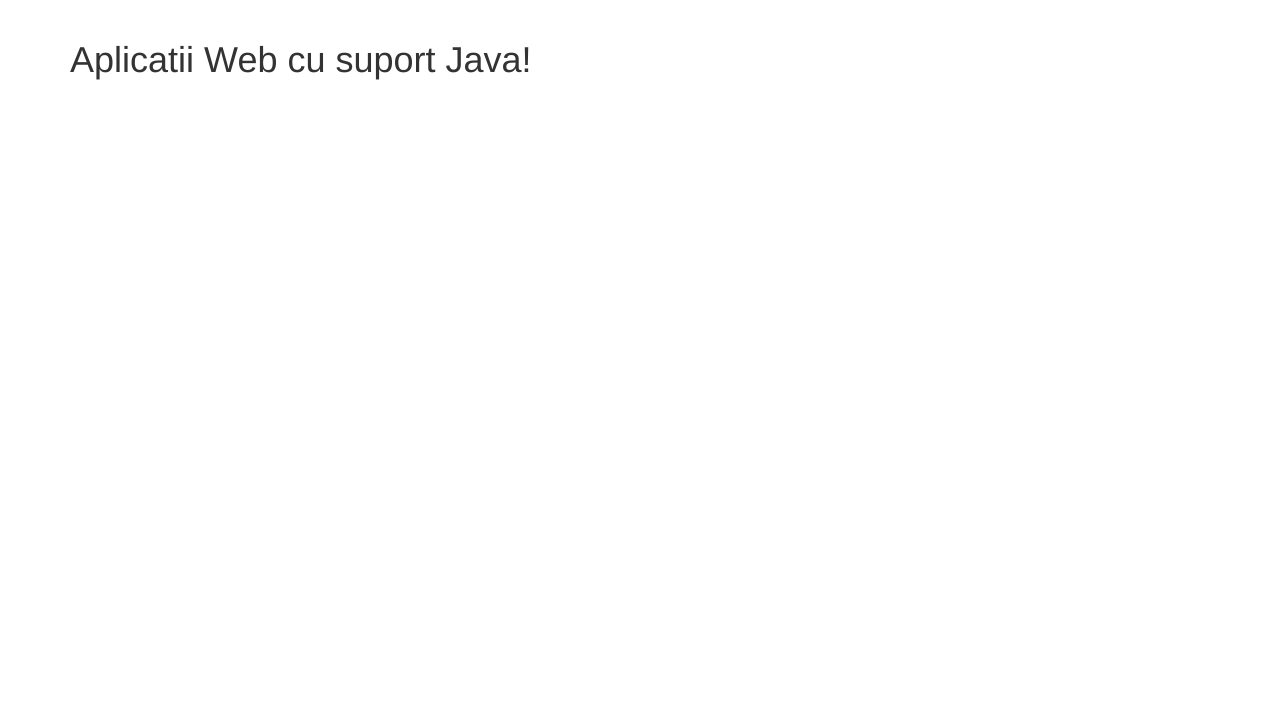
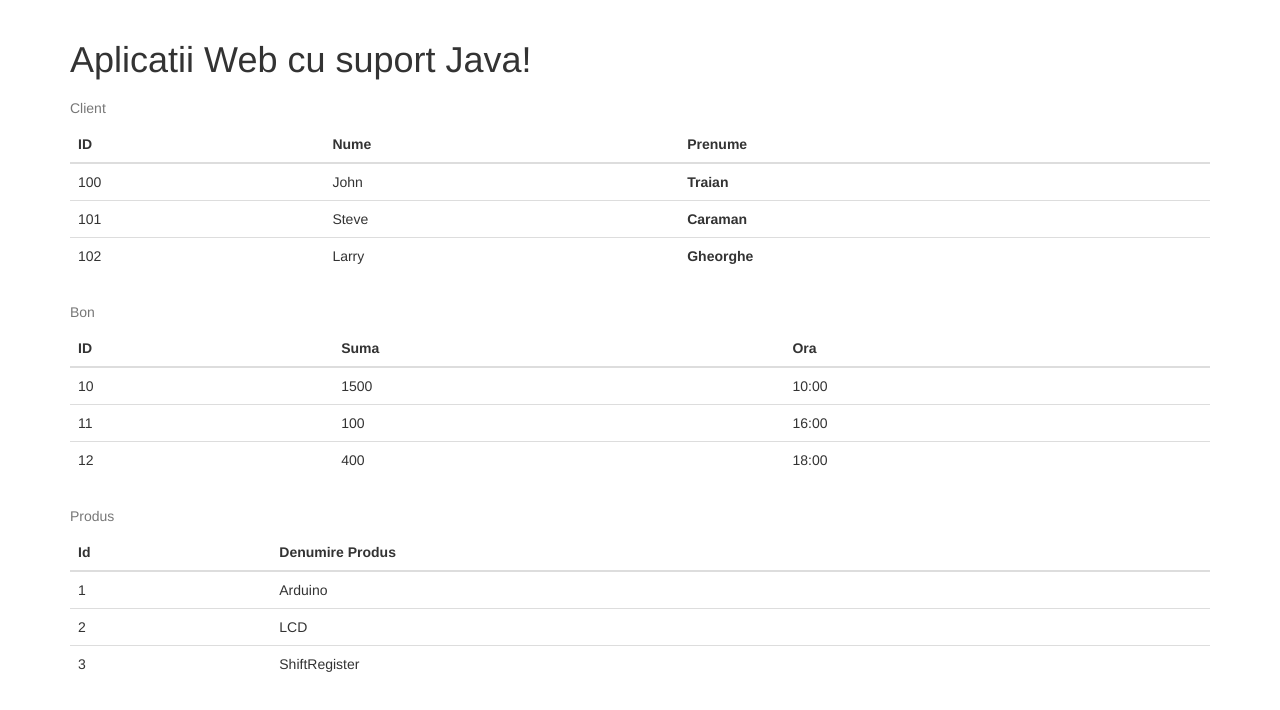
Before and after one commit to IoanDamian/-1stRepository, a plain HTML site: page angular-js-app/index.html in a window 1280 px wide. Drawn offline with Linux system fonts and the light colour scheme.

Commit message:
Am facut pima tema pe partea de front end

```diff
--- a/angular-js-app/index.html
+++ b/angular-js-app/index.html
@@ -17,5 +17,102 @@
   <script src="js/bootstrap.min.js"></script>
   <script src="js/angular.min.js"></script>
   <script src="js/app.js"></script>
+
+  <div class="container">
+  <table class = "table">
+   <caption>Client</caption>
+
+   <thead>
+      <tr>
+         <th>ID</th>
+         <th>Nume</th>
+         <th>Prenume</th>
+      </tr>
+   </thead>
+
+   <tbody>
+      <tr>
+         <td>100</td>
+         <td>John</td>
+         <th>Traian</th>
+      </tr>
+
+      <tr>
+         <td>101</td>
+         <td>Steve</td>
+         <th>Caraman</th>
+      </tr>
+
+      <tr>
+         <td>102</td>
+         <td>Larry</td>
+         <th>Gheorghe</th>
+      </tr>
+   </tbody>
+   </table>
+
+   <table class = "table">
+   <caption>Bon</caption>
+
+   <thead>
+      <tr>
+         <th>ID</th>
+         <th>Suma</th>
+         <th>Ora</th>
+      </tr>
+   </thead>
+
+   <tbody>
+      <tr>
+         <td>10</td>
+         <td>1500</td>
+         <td>10:00</td>
+      </tr>
+
+      <tr>
+         <td>11</td>
+         <td>100</td>
+         <td>16:00</td>
+      </tr>
+
+      <tr>
+         <td>12</td>
+         <td>400</td>
+         <td>18:00</td>
+      </tr>
+   </tbody>
+   </table>
+
+   <table class = "table">
+   <caption>Produs</caption>
+
+   <thead>
+      <tr>
+         <th>Id</th>
+         <th>Denumire Produs</th>
+      </tr>
+   </thead>
+
+   <tbody>
+      <tr>
+         <td>1</td>
+         <td>Arduino</td>
+      </tr>
+
+      <tr>
+         <td>2</td>
+         <td>LCD</td>
+      </tr>
+
+      <tr>
+         <td>3</td>
+         <td>ShiftRegister</td>
+      </tr>
+   </tbody>
+
+</table>
+
+</div>
+
 </body>
 </html>
```
